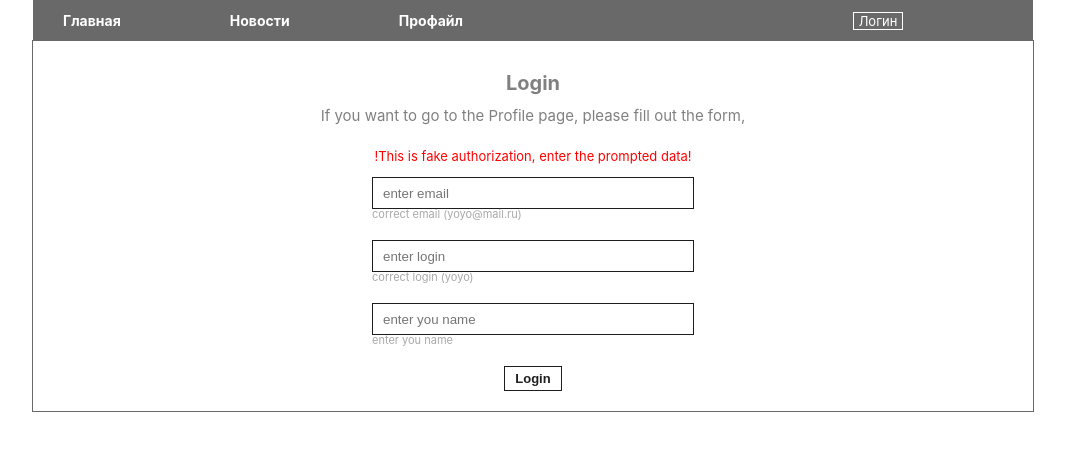
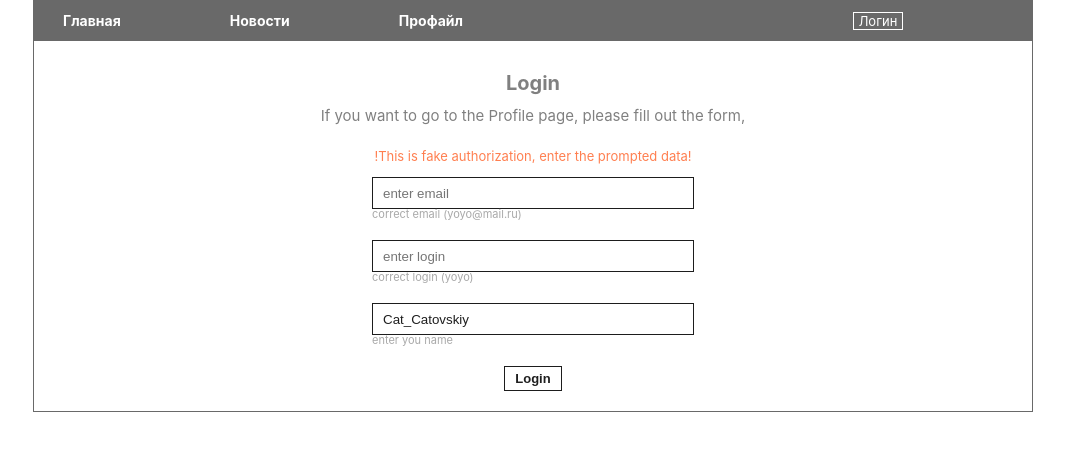
Before and after one commit to Yuranuch/News_page, a React (Create React App) app: page /login in a window 1280 px wide. Shown: the top 450 px of the page, without its empty margins (107-1172 px from the left). Built offline with nearby package versions, Linux system fonts and the light colour scheme.

Commit message:
fixed some css

```diff
--- a/src/App.module.css
+++ b/src/App.module.css
@@ -2,7 +2,7 @@
   text-align: center;
 }
 .container {
-  max-width: 1000px;
+  max-width: 998px;
   margin: 0 auto;
   border: 1px solid dimgray;
 }
--- a/src/Components/LoginPage/LoginPage.js
+++ b/src/Components/LoginPage/LoginPage.js
@@ -7,7 +7,7 @@ class LoginPage extends Component {
     state = {
         email: "",
         login: "",
-        userName: "",
+        userName: "Cat_Catovskiy",
     }
 
     onChangeEmail = (e) => {
--- a/src/Components/LoginPage/LoginPage.module.css
+++ b/src/Components/LoginPage/LoginPage.module.css
@@ -58,7 +58,7 @@ span.condInfo {
     background-color: grey;
 }
 span.error {
-    color: red;
+    color: coral;
     font-size: 13px;
     padding-bottom: 15px;
 }
```
